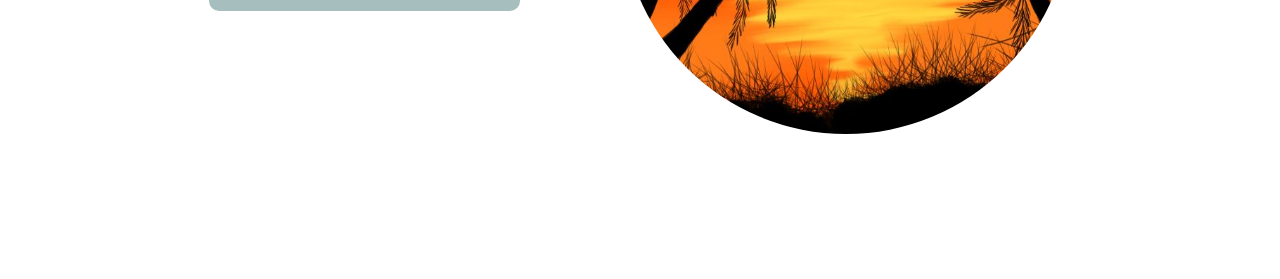
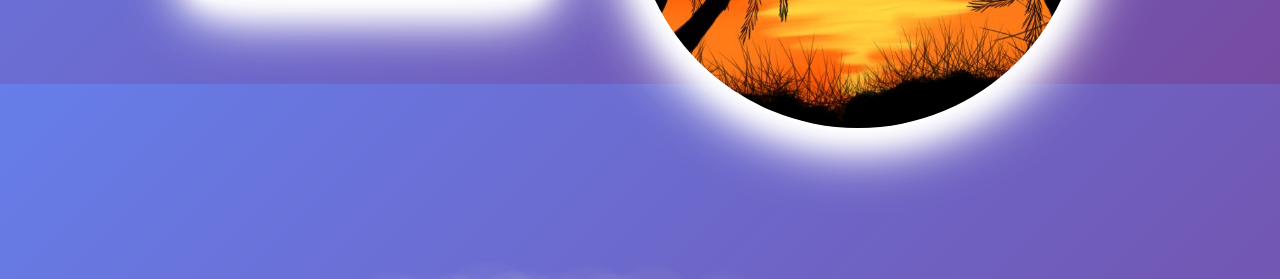
Before and after one commit to amitkrmaurya09/Amit-Portfolio-Site, a plain HTML site: page index.html in a window 1280 px wide. Shown: the part 556-835 px from the top of the page. Drawn offline with Linux system fonts and the light colour scheme.

Commit message:
Update style.css

```diff
--- a/style.css
+++ b/style.css
@@ -1,5 +1,14 @@
 body{
-
+    margin: 0;
+    padding: 0;
+    display: flex;
+    flex-direction: column;
+    background-image: linear-gradient(135deg, #667eea 0%, #764ba2 100%);
+    font-family: "Josefin Sans", sans-serif;
+    font-optical-sizing: auto;
+    font-weight: 500;
+    font-style: normal;
+    height: 80vh;
 
 }
 main{
```
